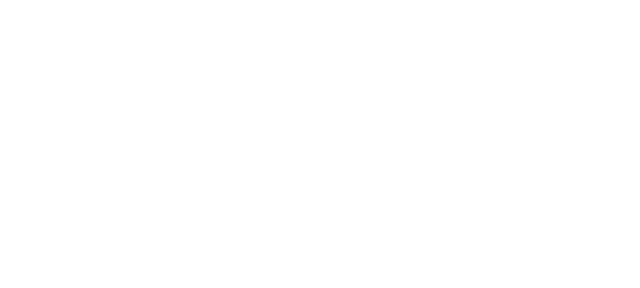
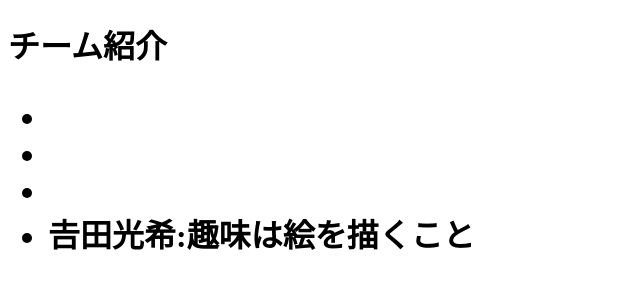
Before and after one commit to 2401194/11koma, a plain HTML site: page index.html in a window 1280 px wide. Shown: the whole page, without its empty margins (0-640 px from the left). Drawn offline with Linux system fonts and the light colour scheme.

Commit message:
Update index.html

```diff
--- a/index.html
+++ b/index.html
@@ -6,6 +6,24 @@
     <title>Document</title>
 </head>
 <body>
+    <h1>チーム紹介
+        <ul>
+            <jufuku>
+            <li></li>
+            </jufuku>
 
+            <iwanaga>
+            <li></li>
+            </iwanaga>
+
+            <inada>
+            <li></li>
+            </inada>
+
+            <yosida>
+            <li>𠮷田光希:趣味は絵を描くこと</li>
+            </yosida>
+        </ul>
+    </h1>
 </body>
 </html>
```
